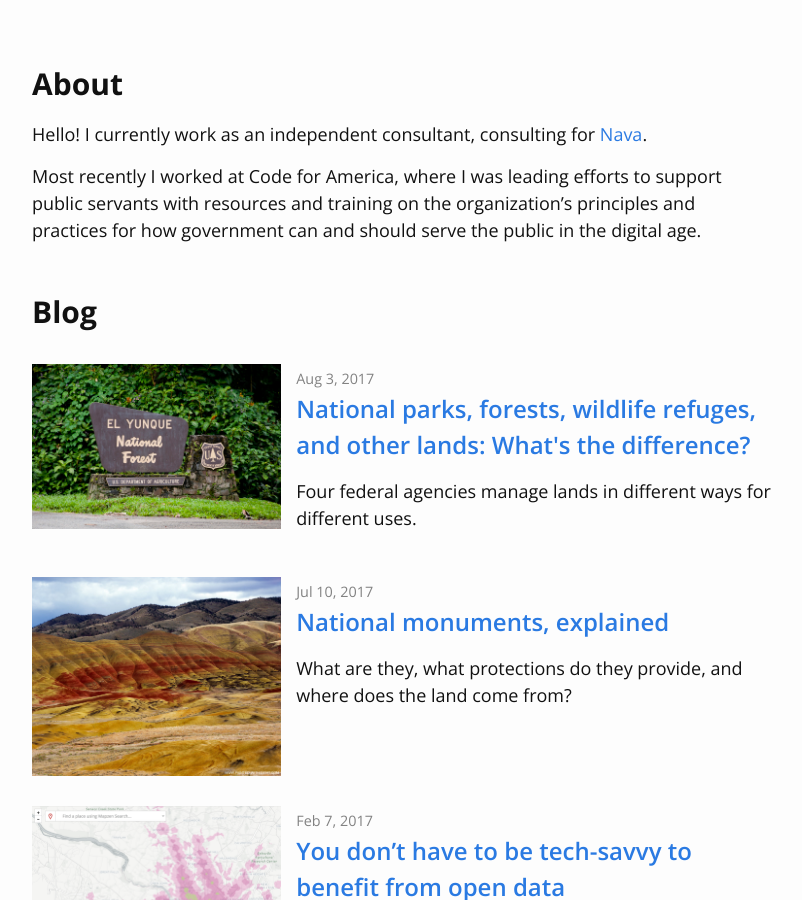
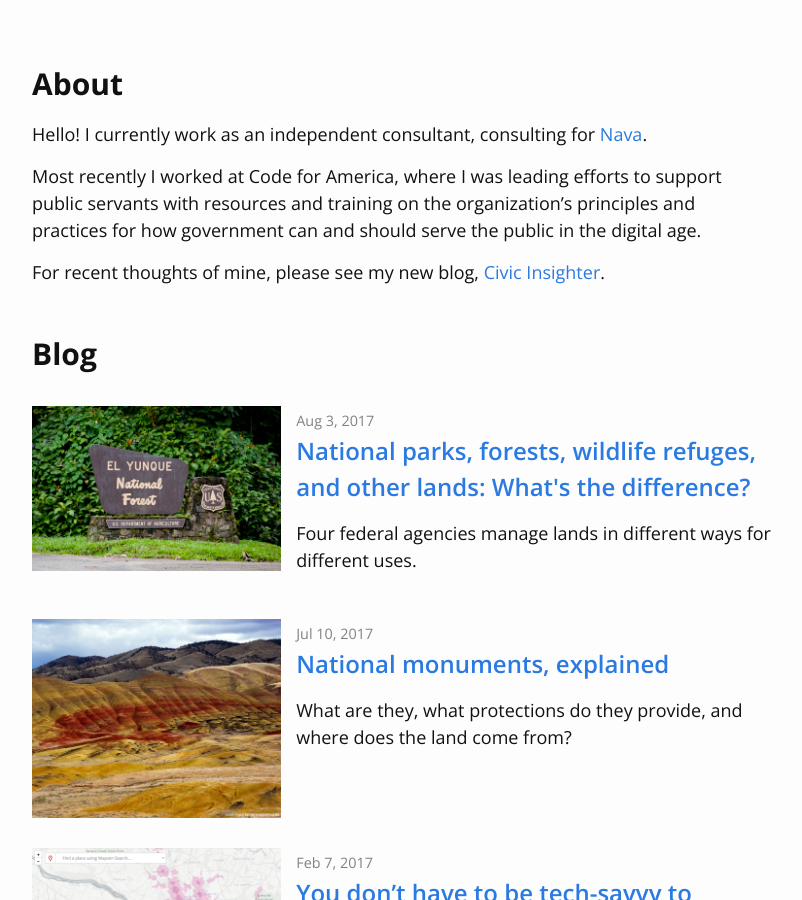
Before and after one commit to gregjd/gregjd.github.io, a Jekyll site: the page built from index.html, in a window 1280 px wide and 900 px high, scrolled down 562 px. Shown: the whole window, without its empty margins (238-1040 px from the left). Built offline with Jekyll 4.4.1, drawn with Linux system fonts in a browser that asks for light colours.

Commit message:
Update index.html
Add link to Civic Insighter

```diff
--- a/index.html
+++ b/index.html
@@ -10,6 +10,7 @@ layout: default
 
   <p>Hello! I currently work as an independent consultant, consulting for <a href="https://www.navapbc.com/">Nava</a>.</p>
   <p>Most recently I worked at Code for America, where I was leading efforts to support public servants with resources and training on the organization’s principles and practices for how government can and should serve the public in the digital age.</p>
+  <p>For recent thoughts of mine, please see my new blog, <a href="https://civicinsighter.com/">Civic Insighter</a>.</p>
   <!-- <p><a href="/about/">Learn more.</a></p> -->
 
   <!-- <h1 class="page-heading">Work</h1>
```
